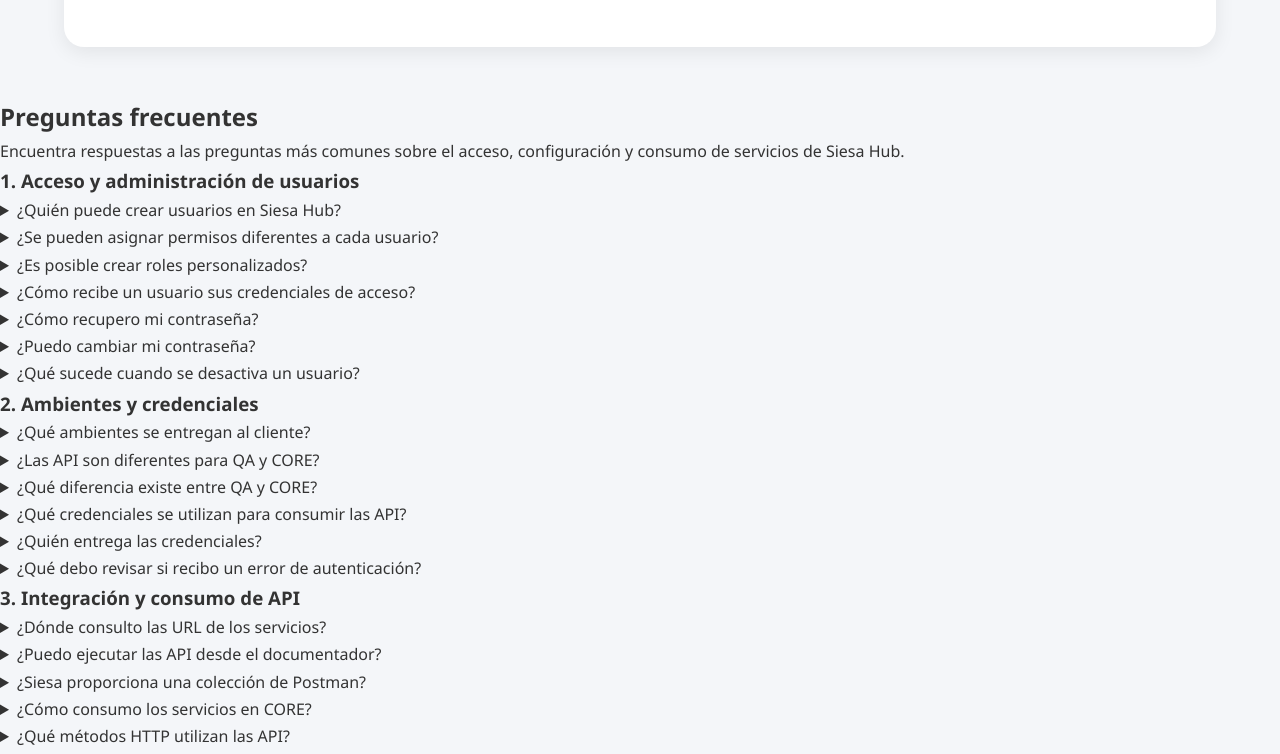
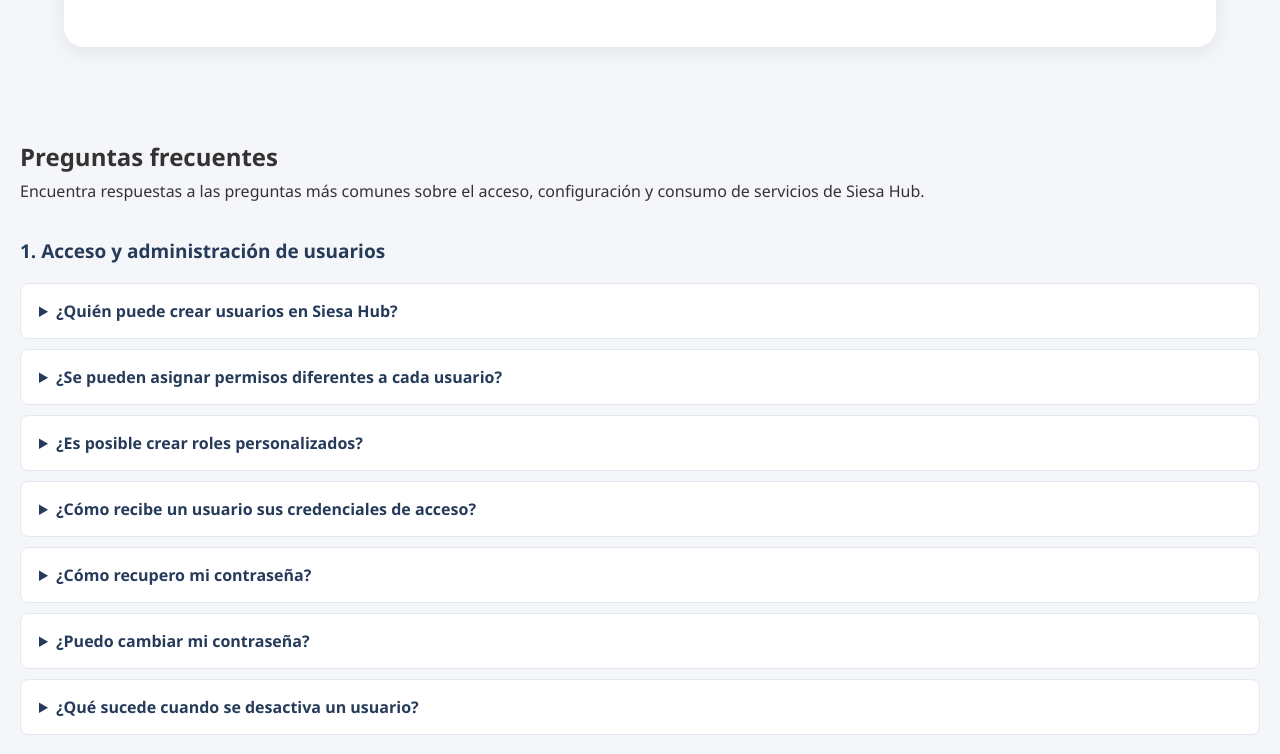
Before and after one commit to ISSergioCarvajal/SiesaHubEntrenamiento, a plain HTML site: page index.html in a window 1280 px wide. Shown: the part 9450-10204 px from the top of the page. Drawn offline with Linux system fonts and the light colour scheme.

Commit message:
Add FAQ section styles to index.html
Added styles for frequently asked questions section.

```diff
--- a/index.html
+++ b/index.html
@@ -12,6 +12,57 @@
   /* ===================================
    PASO 4 - CENTRO DE PREPARACION
 =================================== */
+
+/* PREGUNTAS FRECUENTES */
+#preguntas-frecuentes {
+    padding: 40px 20px;
+}
+
+#preguntas-frecuentes .section-header {
+    margin-bottom: 30px;
+}
+
+.faq-category {
+    margin-bottom: 30px;
+}
+
+.faq-category h3 {
+    font-size: 19px;
+    font-weight: 700;
+    margin-bottom: 15px;
+    color: #263b5a;
+}
+
+.faq-item {
+    background: #fff;
+    border: 1px solid #e2e8f0;
+    border-radius: 8px;
+    margin-bottom: 10px;
+    padding: 15px 18px;
+}
+
+.faq-item summary {
+    cursor: pointer;
+    font-weight: 600;
+    color: #263b5a;
+    line-height: 1.5;
+}
+
+.faq-item summary:hover {
+    color: #007bff;
+}
+
+.faq-item p {
+    margin: 12px 0 0;
+    color: #555;
+    line-height: 1.7;
+}
+
+.faq-item a {
+    color: #007bff;
+    font-weight: 600;
+}
+
 
 .paso4-intro{
     background:linear-gradient(135deg,#eaf4ff,#f8fbff);
```
